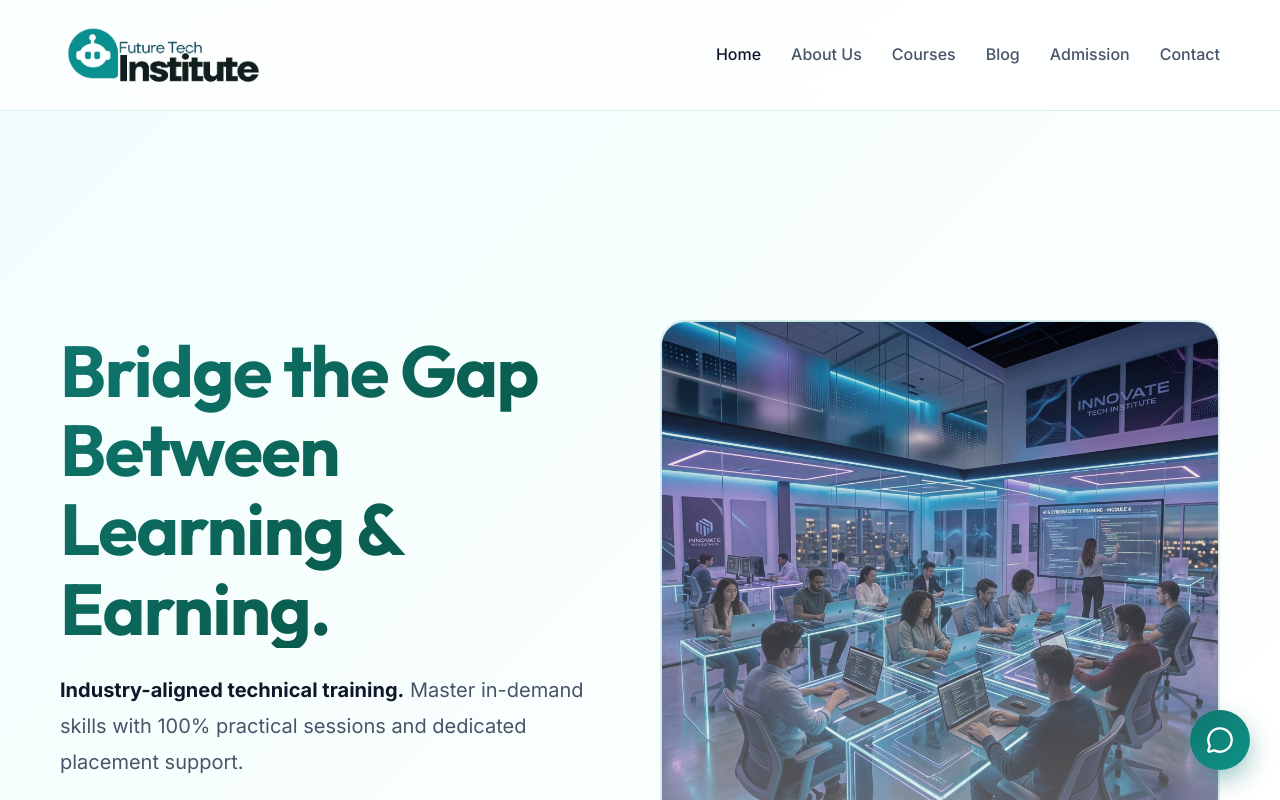
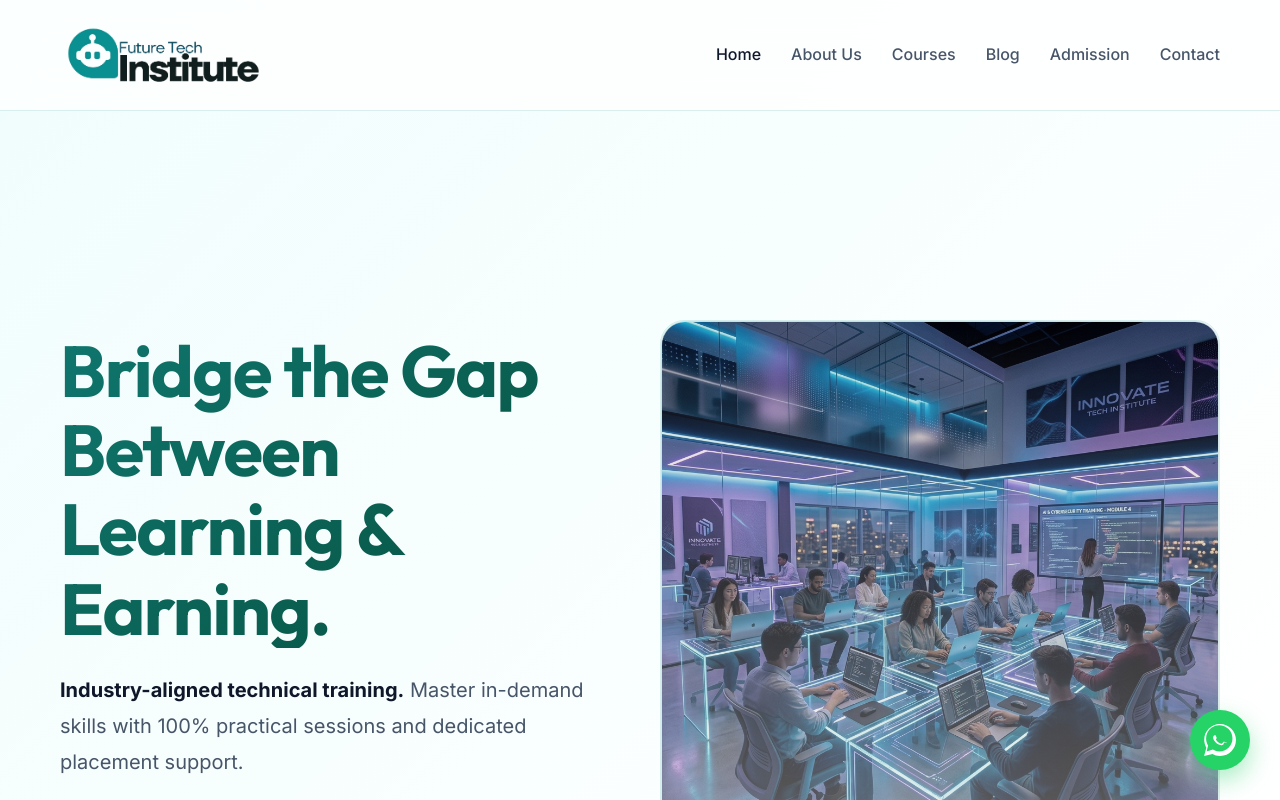
Before and after one commit to abish05/FTI-WEBSITE, a React (Vite) app: page / in a window 1280 px wide. Shown: the top 800 px of the page. Built offline with nearby package versions, Linux system fonts and the light colour scheme.

Commit message:
feat: replace chat bot with floating WhatsApp support button

```diff
--- a/src/components/Layout.jsx
+++ b/src/components/Layout.jsx
@@ -1,12 +1,12 @@
 import { Outlet, NavLink, Link } from 'react-router-dom';
-import { Menu, X, MessageCircle, Send } from 'lucide-react';
+import { Menu, X } from 'lucide-react';
 import { useState, useEffect } from 'react';
 import logoImg from '../assets/logo.png';
 
 const Layout = () => {
     const [isMobileMenuOpen, setIsMobileMenuOpen] = useState(false);
     const [user, setUser] = useState(null);
-    const [isChatOpen, setIsChatOpen] = useState(false);
+
 
     useEffect(() => {
         const checkUser = () => {
@@ -132,33 +132,40 @@ const Layout = () => {
                 </div>
             </footer>
 
-            {/* FLOATING CHAT WIDGET */}
-            <div style={{ position: 'fixed', bottom: '30px', right: '30px', zIndex: 9999 }}>
-                {isChatOpen ? (
-                    <div style={{ width: '320px', height: '400px', background: 'var(--bg-primary)', borderRadius: '20px', border: '1px solid var(--glass-border)', boxShadow: '0 20px 40px rgba(0,0,0,0.15)', display: 'flex', flexDirection: 'column', overflow: 'hidden', animation: 'fadeInUp 0.3s ease-out' }}>
-                        <div style={{ background: 'linear-gradient(135deg, var(--accent), var(--accent-secondary))', padding: '15px 20px', display: 'flex', justifyContent: 'space-between', alignItems: 'center', color: 'white' }}>
-                            <div style={{ display: 'flex', alignItems: 'center', gap: '10px' }}>
-                                <div style={{ width: '10px', height: '10px', background: '#4ade80', borderRadius: '50%' }}></div>
-                                <span style={{ fontWeight: '600' }}>FTI Support</span>
-                            </div>
-                            <button onClick={() => setIsChatOpen(false)} style={{ background: 'none', border: 'none', color: 'white', cursor: 'pointer' }}><X size={20} /></button>
-                        </div>
-                        <div style={{ flex: 1, padding: '20px', display: 'flex', flexDirection: 'column', gap: '15px', overflowY: 'auto', background: 'rgba(15, 118, 110, 0.02)' }}>
-                            <div style={{ background: 'white', padding: '12px 16px', borderRadius: '15px 15px 15px 0', border: '1px solid var(--glass-border)', fontSize: '0.9rem', color: 'var(--text-primary)', alignSelf: 'flex-start', maxWidth: '85%', boxShadow: '0 2px 5px rgba(0,0,0,0.02)' }}>
-                                👋 Hi there! Welcome to Future Tech Institute. Are you looking to upskill or find a specific course?
-                            </div>
-                        </div>
-                        <div style={{ padding: '15px', borderTop: '1px solid var(--glass-border)', background: 'white', display: 'flex', gap: '10px' }}>
-                            <input type="text" placeholder="Type your message..." style={{ flex: 1, border: 'none', outline: 'none', background: 'rgba(0,0,0,0.05)', padding: '10px 15px', borderRadius: '20px', fontSize: '0.9rem', color: 'var(--text-primary)' }} />
-                            <button style={{ background: 'var(--accent)', border: 'none', width: '40px', height: '40px', borderRadius: '50%', color: 'white', display: 'flex', justifyContent: 'center', alignItems: 'center', cursor: 'pointer' }}><Send size={18} /></button>
-                        </div>
-                    </div>
-                ) : (
-                    <button onClick={() => setIsChatOpen(true)} className="btn-primary" style={{ width: '60px', height: '60px', borderRadius: '50%', padding: 0, boxShadow: '0 10px 25px rgba(15, 118, 110, 0.4)' }}>
-                        <MessageCircle size={28} />
-                    </button>
-                )}
-            </div>
+            {/* FLOATING WHATSAPP BUTTON */}
+            <a
+                href="https://wa.me/917708588508"
+                target="_blank"
+                rel="noopener noreferrer"
+                style={{
+                    position: 'fixed',
+                    bottom: '30px',
+                    right: '30px',
+                    zIndex: 9999,
+                    width: '60px',
+                    height: '60px',
+                    borderRadius: '50%',
+                    background: '#25D366',
+                    display: 'flex',
+                    justifyContent: 'center',
+                    alignItems: 'center',
+                    boxShadow: '0 10px 25px rgba(37, 211, 102, 0.4)',
+                    transition: 'all 0.3s ease'
+                }}
+                onMouseEnter={(e) => {
+                    e.currentTarget.style.transform = 'scale(1.1)';
+                    e.currentTarget.style.boxShadow = '0 12px 30px rgba(37, 211, 102, 0.6)';
+                }}
+                onMouseLeave={(e) => {
+                    e.currentTarget.style.transform = 'scale(1)';
+                    e.currentTarget.style.boxShadow = '0 10px 25px rgba(37, 211, 102, 0.4)';
+                }}
+                title="Chat on WhatsApp"
+            >
+                <svg viewBox="0 0 24 24" width="32" height="32" fill="currentColor" style={{ color: 'white' }}>
+                    <path d="M.057 24l1.687-6.163c-1.041-1.804-1.588-3.849-1.587-5.946C.06 5.348 5.397.01 12.008.01c3.202.001 6.212 1.246 8.477 3.513 2.266 2.268 3.507 5.28 3.505 8.484-.004 6.657-5.34 11.997-11.953 11.997-2.005-.001-3.973-.502-5.724-1.457L0 24zm6.59-4.846c1.6.95 3.188 1.449 4.825 1.451 5.436 0 9.86-4.37 9.864-9.799.002-2.63-1.023-5.101-2.885-6.963C16.488 2.012 14.032.99 11.457.99c-5.442 0-9.869 4.37-9.873 9.8-.002 1.905.513 3.766 1.49 5.397L1.96 20.572l4.687-1.418zM17.476 14.39c-.326-.163-1.93-.953-2.229-1.062-.299-.109-.517-.163-.734.163-.217.327-.84.953-1.03 1.17-.19.218-.38.245-.706.082-1.168-.584-1.957-1.01-2.748-1.698-.593-.515-.98-1.15-1.097-1.353-.117-.203-.012-.313.088-.413.09-.09.198-.232.298-.348.1-.116.133-.198.2-.33.067-.132.033-.248-.016-.348-.05-.1-.446-1.077-.611-1.474-.16-.388-.322-.335-.446-.341-.115-.006-.248-.007-.38-.007-.132 0-.348.049-.529.247-.182.198-.694.678-.694 1.654s.71 1.916.81 2.047c.099.13 1.398 2.135 3.387 2.99.473.204.842.326 1.129.418.475.152.907.13 1.246.08.38-.058 1.171-.48 1.338-.943.164-.464.164-.86.114-.943-.049-.084-.182-.133-.508-.296z"/>
+                </svg>
+            </a>
         </>
     );
 };
```
